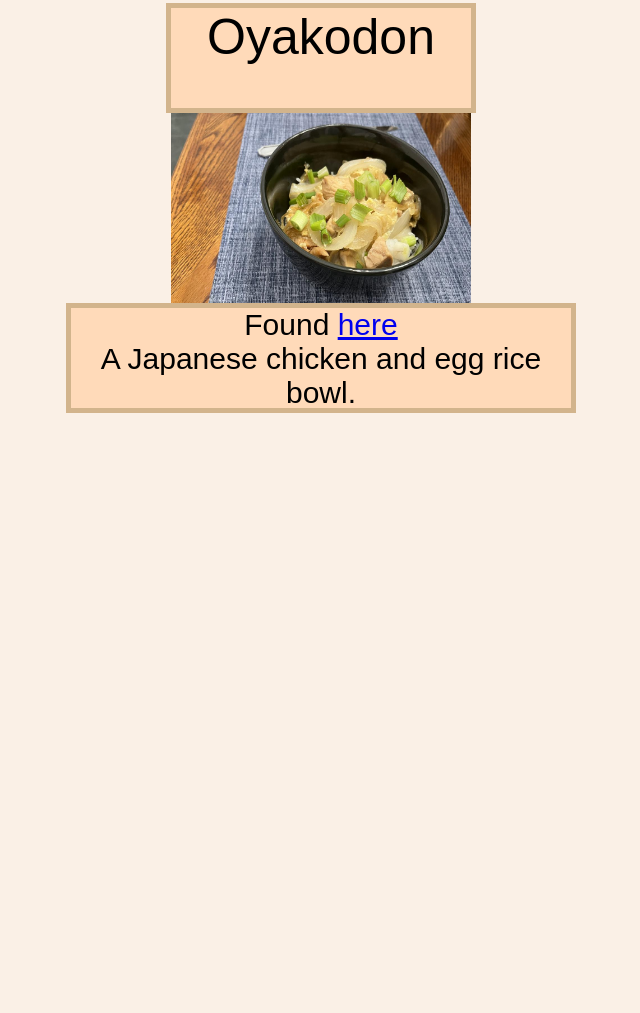
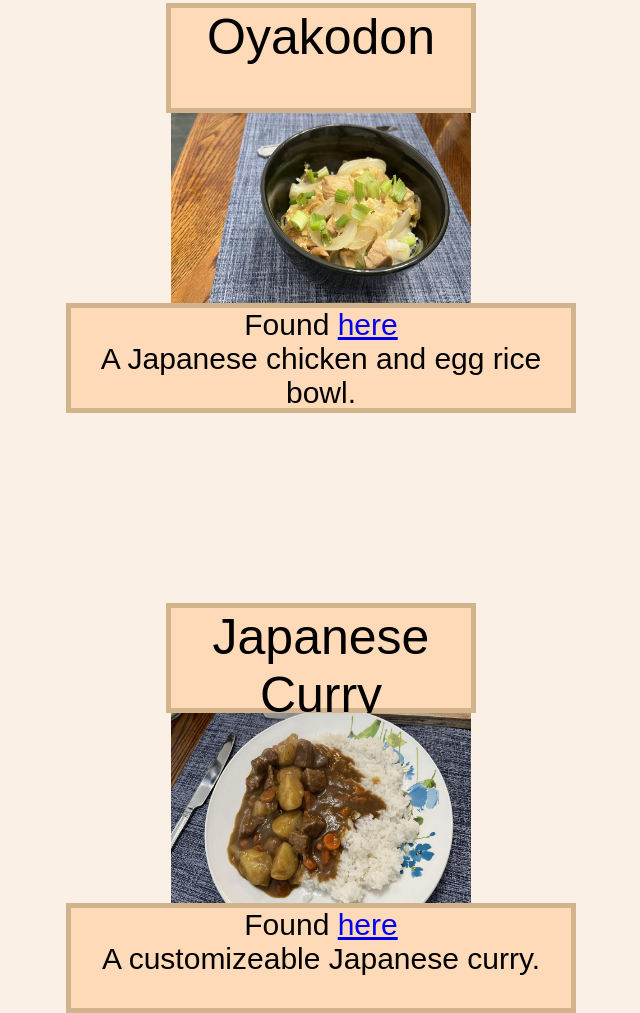
Before and after one commit to nstach/digital-garden-final, a plain HTML site: page index.html in a window 1280 px wide. Shown: the part 4697-5710 px from the top of the page, without its empty margins (319-959 px from the left). Before the commit the page ends 5110 px from the top, so only its background shows below. Drawn offline with Linux system fonts and the light colour scheme.

Commit message:
added curry

```diff
--- a/index.html
+++ b/index.html
@@ -249,6 +249,25 @@
       content: center;
       }
 
+        .curry{
+      	top: 5300px;
+        content: center;
+        position: absolute;
+      }
+
+      .curry2{
+      top: 5600px;
+      }
+
+      .curryimage{
+	    width: 300px;
+    	height: 250px;
+    	z-index: 6;
+   	  top: 5410px;
+      position: absolute;
+      content: center;
+      }
+
       .h3{
         display: inline-block;
         text-align: center;
@@ -339,6 +358,11 @@
   <div class="recipedescription h4 oyakodon2">Found <a href="https://thewoksoflife.com/oyakodon/" target="_blank"> here</a>
     <br> A Japanese chicken and egg rice bowl. </div>
 
+         <div class="recipetitle curry h3" id="curry"> Japanese Curry</div>
+	<img src="curry.jpg" class="curryimage" alt="Japanese curry.">
+
+  <div class="recipedescription h4 curry2">Found <a href="https://sudachirecipes.com/japanese-curry-roux-cubes/" target="_blank"> here</a>
+    <br> A customizeable Japanese curry. </div>
 
 
   </body>
```
